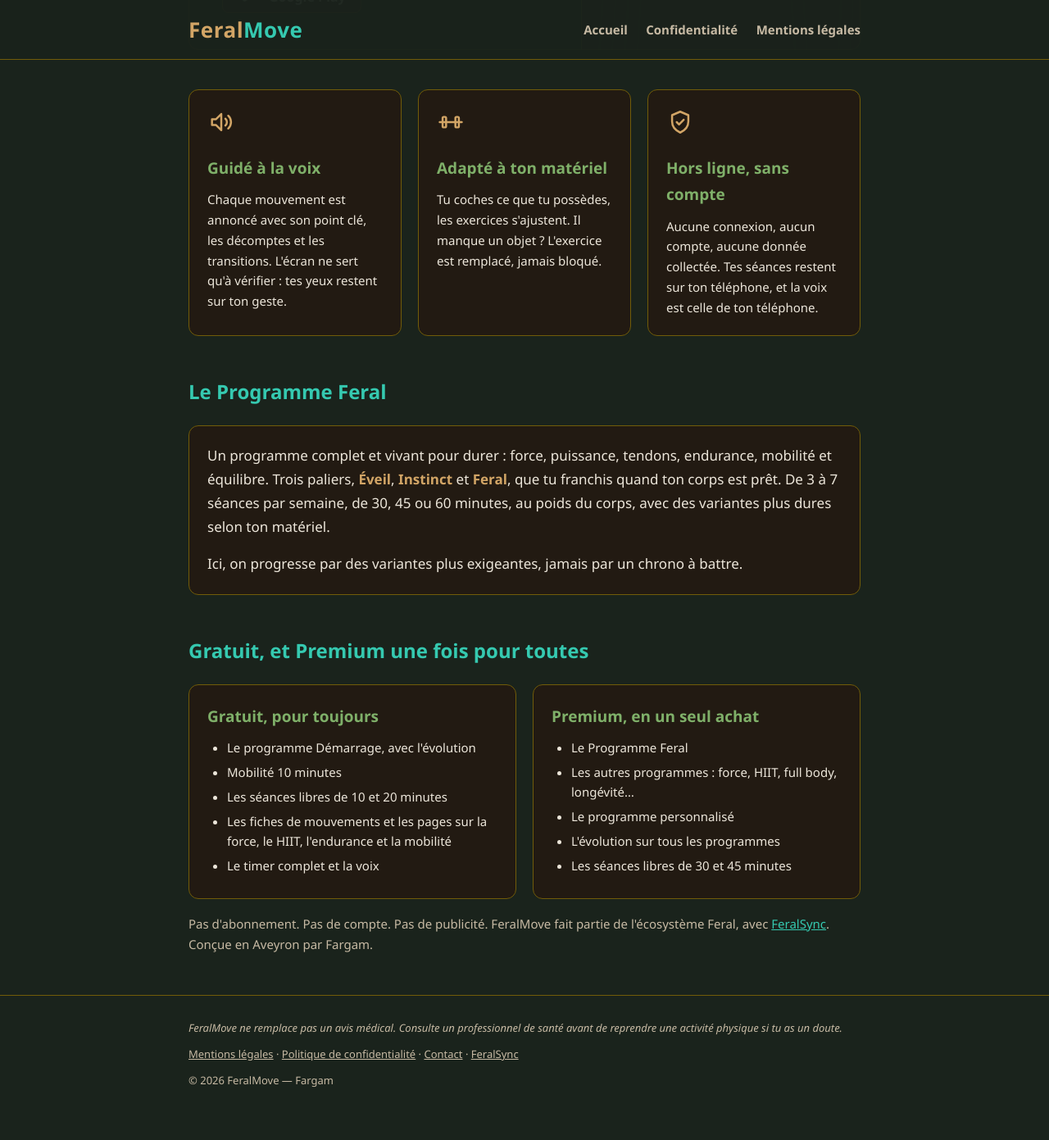
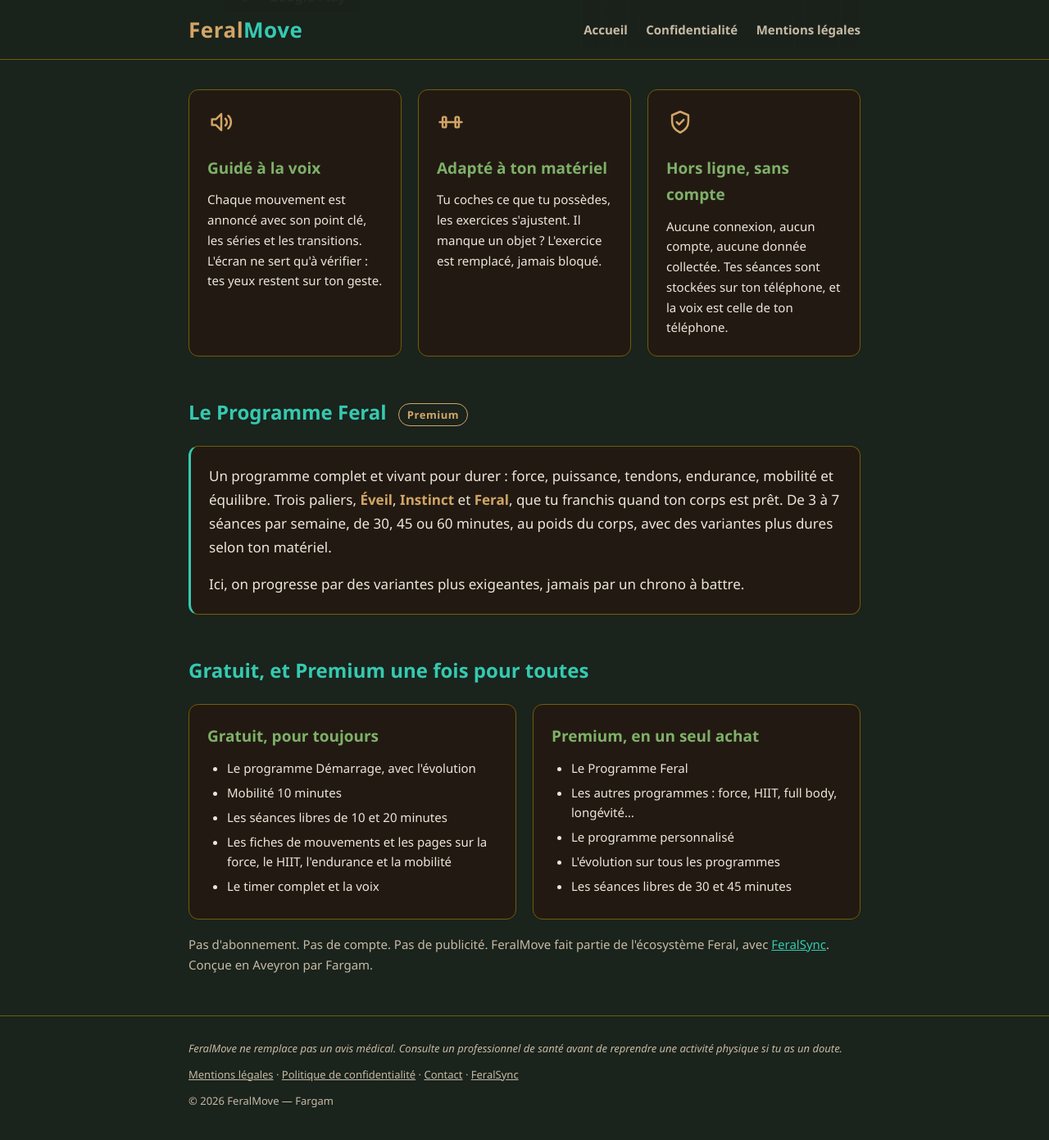
Before and after one commit to odul12700-boop/feralmove-site, a Jekyll site: the page built from index.md, in a window 1280 px wide and 1400 px high, scrolled down 538 px. Shown: the top 1391 px of the window at 82% size. Built offline with Jekyll 4.4.1, drawn with Linux system fonts in a browser that asks for light colours.

Commit message:
S24: retouches d'audit (séries au lieu de décomptes, stockage, journaux de l'hébergeur, étiquette Premium, CSS)
Co-Authored-By: Claude Opus 5.5 <noreply@anthropic.com>
Claude-Session: https://claude.ai/code/session_01Et8fMXjBn9qnTKWWBaBaxk

```diff
--- a/assets/css/feral.css
+++ b/assets/css/feral.css
@@ -214,14 +214,6 @@ hr {
 
 .home-hero-lede { font-size: 17px; line-height: 1.7; margin: 0 0 26px; }
 
-.home-hero-actions {
-  display: flex;
-  flex-wrap: wrap;
-  gap: 14px;
-  margin-bottom: 22px;
-}
-.home-hero-actions .btn { margin: 0; }
-
 .home-store {
   display: flex;
   align-items: center;
@@ -284,7 +276,6 @@ hr {
 }
 .home-pillar:hover { border-color: var(--secondary); }
 .home-pillar-icon { color: var(--secondary); margin-bottom: 14px; }
-.home-pillar-icon .knob { fill: var(--surface); }
 .home-pillar h3 { margin: 0 0 10px; }
 .home-pillar p { margin: 0; font-size: 15px; line-height: 1.65; color: var(--text); }
 
@@ -293,8 +284,6 @@ hr {
   .home-hero { grid-template-columns: 1fr; }
   .home-hero-text { padding: 32px 22px 28px; }
   .home-hero-panel { border-left: none; border-top: 1px solid var(--outline); }
-  .home-hero-actions { flex-direction: column; align-items: stretch; }
-  .home-hero-actions .btn { text-align: center; }
   .home-pillars { grid-template-columns: 1fr; gap: 16px; }
 }
 
@@ -335,6 +324,23 @@ hr {
 /* Respiration sous l'en-tête : .container (classe) écrase le padding de main */
 main.container { padding-top: 32px; padding-bottom: 48px; }
 
+/* Carte mise en avant (règle reprise de la charte des articles de feralsync.com) */
+.card--accent { border-left: 3px solid var(--primary); }
+
+/* Étiquette « Premium » à côté d'un titre */
+.home-tag {
+  display: inline-block;
+  vertical-align: middle;
+  margin-left: 8px;
+  padding: 2px 10px;
+  border: 1px solid var(--secondary);
+  border-radius: 999px;
+  color: var(--secondary);
+  font-size: 13px;
+  font-weight: 700;
+  letter-spacing: 0.04em;
+}
+
 /* Pages légales */
 .legal-updated { color: var(--text-muted); font-style: italic; }
 
--- a/index.md
+++ b/index.md
@@ -58,7 +58,7 @@ description: "FeralMove : séances de sport guidées à la voix, adaptées au ma
       <path d="M15.5 9a4 4 0 0 1 0 6M18 6.5a7.5 7.5 0 0 1 0 11" stroke="currentColor" stroke-width="1.75" stroke-linecap="round"/>
     </svg>
     <h3>Guidé à la voix</h3>
-    <p>Chaque mouvement est annoncé avec son point clé, les décomptes et les transitions. L'écran ne sert qu'à vérifier : tes yeux restent sur ton geste.</p>
+    <p>Chaque mouvement est annoncé avec son point clé, les séries et les transitions. L'écran ne sert qu'à vérifier : tes yeux restent sur ton geste.</p>
   </article>
   <article class="home-pillar">
     <svg class="home-pillar-icon" width="34" height="34" viewBox="0 0 24 24" fill="none" aria-hidden="true">
@@ -75,11 +75,11 @@ description: "FeralMove : séances de sport guidées à la voix, adaptées au ma
       <path d="M9 12l2 2 4-4" stroke="currentColor" stroke-width="1.75" stroke-linecap="round" stroke-linejoin="round"/>
     </svg>
     <h3>Hors ligne, sans compte</h3>
-    <p>Aucune connexion, aucun compte, aucune donnée collectée. Tes séances restent sur ton téléphone, et la voix est celle de ton téléphone.</p>
+    <p>Aucune connexion, aucun compte, aucune donnée collectée. Tes séances sont stockées sur ton téléphone, et la voix est celle de ton téléphone.</p>
   </article>
 </section>
 
-<h2 class="home-section-title">Le Programme Feral</h2>
+<h2 class="home-section-title">Le Programme Feral <span class="home-tag">Premium</span></h2>
 
 <div class="card card--accent">
   <p>Un programme complet et vivant pour durer : force, puissance, tendons, endurance, mobilité et équilibre. Trois paliers, <strong>Éveil</strong>, <strong>Instinct</strong> et <strong>Feral</strong>, que tu franchis quand ton corps est prêt. De 3 à 7 séances par semaine, de 30, 45 ou 60 minutes, au poids du corps, avec des variantes plus dures selon ton matériel.</p>
```
Also changed, not shown: mentions-legales.md (+4 -1 lines).
